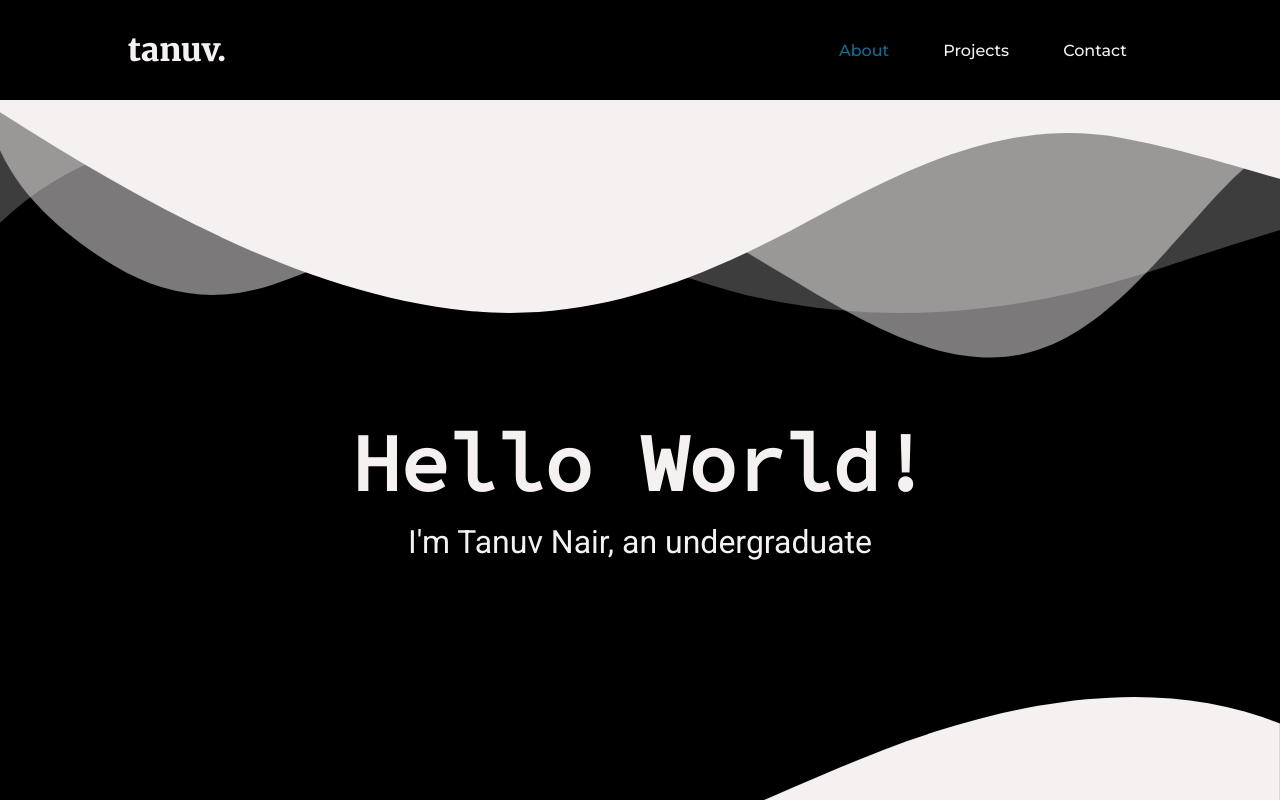
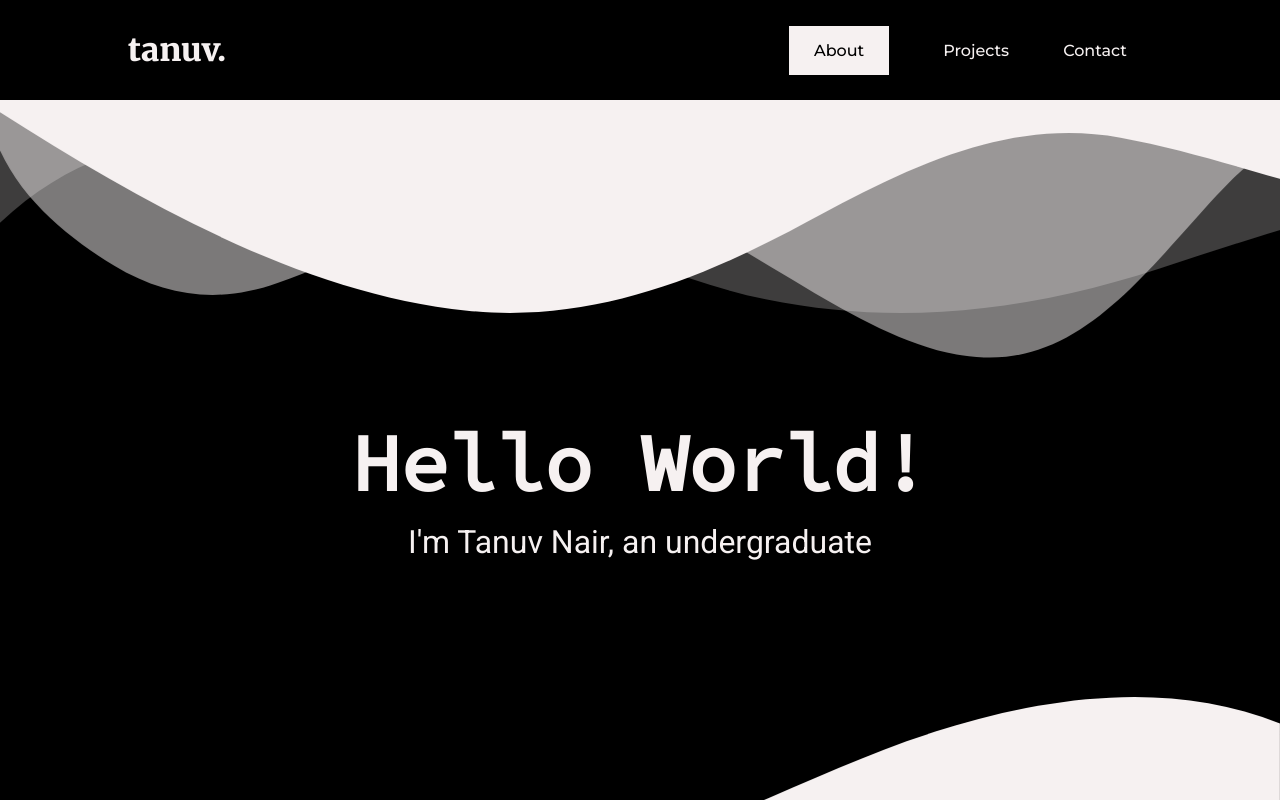
Before and after one commit to tanuvnair/personal-portfolio, a plain HTML site: page index.html in a window 1280 px wide. In both pictures the pointer is over the link "About". Shown: the top 800 px of the page. Drawn offline with Linux system fonts and the light colour scheme.

Commit message:
Fixed navbar

```diff
--- a/css/styles.css
+++ b/css/styles.css
@@ -56,7 +56,10 @@ nav li a {
 }
 
 nav li a:hover {
-    color: #146C94;
+    color:#000000;
+    background-color: #F6F1F1;
+    padding: 15px 25px;
+    border-radius: 0px;
 }
 
 #myVideo {
```
